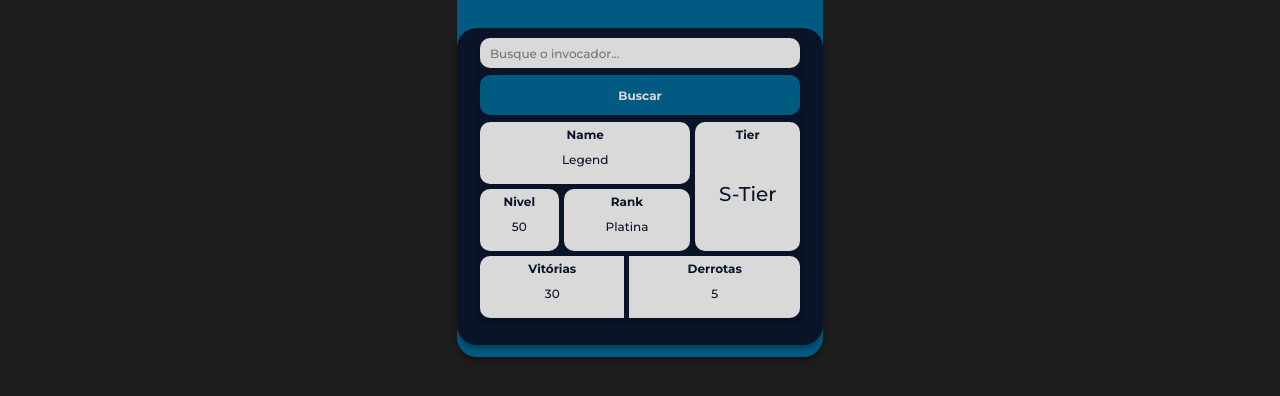
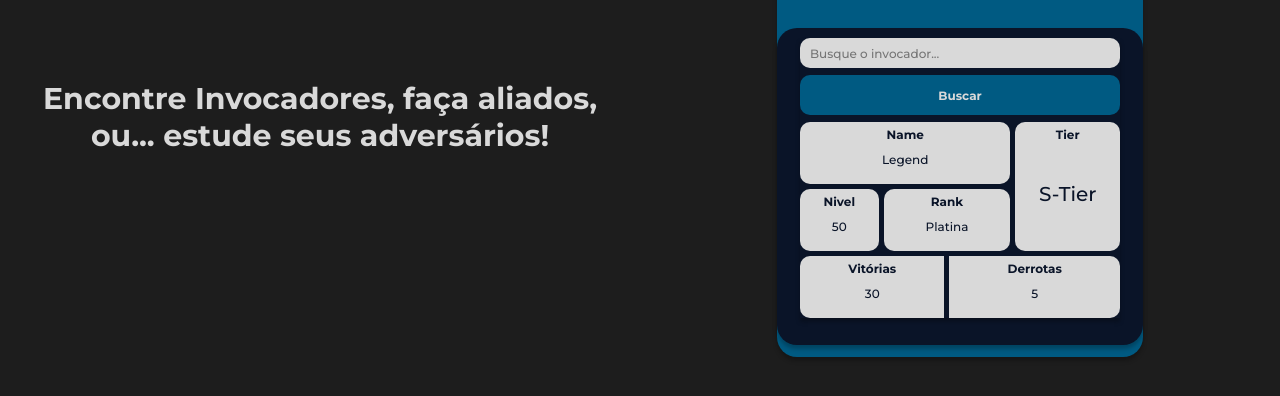
Before and after one commit to Casewinter/LoLSite, a website built with Vite: page leagueoflegends/index.html in a window 1280 px wide. Shown: the part 142-538 px from the top of the page. Built offline with nearby package versions, Linux system fonts and the light colour scheme.

Commit message:
update text

```diff
--- a/leagueoflegends/index.html
+++ b/leagueoflegends/index.html
@@ -8,6 +8,10 @@
     </title>
   </head>
   <body>
+    <div class="layout">
+      <div class="aside"><p>
+        Encontre Invocadores, faça aliados, ou... estude seus adversários!
+      </p></div>
       <div class="main">
 
         <div class="BG"></div>
@@ -44,9 +48,7 @@
           </div>
         </div>
       </div>
-
-
-
+    </div>
     <script type="module" src="/main.js"></script>
   </body>
 </html>
--- a/leagueoflegends/style.css
+++ b/leagueoflegends/style.css
@@ -15,7 +15,34 @@ body {
   height: 517px;
   background-color: #1D1D1D;
 }
+
+.layout{
+
+  height: 100%;
+  display: grid;
+  grid-template-columns: .5fr .5fr 1fr;
+  grid-auto-flow: column;
+}
+
+
+.aside{
+  grid-column-start: 1;
+  grid-column-end: 3;
+  display: flex;
+
+  align-items: center;
+}
+
+.aside p{
+  text-align: center;
+  padding: 10px;
+  font-weight: 700;
+  color: #D9D9D9;
+  font-size: 30px;
+}
+
 .main{
+
 
   height: 100%;
   display: flex;
```
Lines whose indentation alone changed are shown as unchanged.
